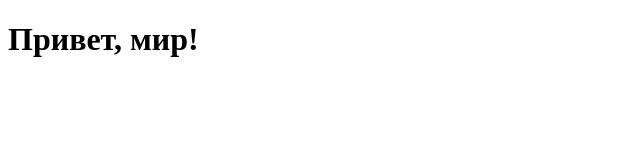
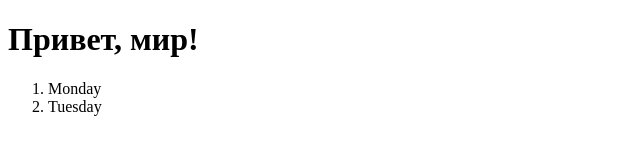
Before and after one commit to SerhiiRuban81/HtmlExample, a plain HTML site: page index.html in a window 1280 px wide. Shown: the whole page, without its empty margins (0-640 px from the left). Drawn offline with Linux system fonts and the light colour scheme.

Commit message:
Добавлен список дней

```diff
--- a/index.html
+++ b/index.html
@@ -6,5 +6,9 @@
 </head>
 <body>
     <h1>Привет, мир!</h1>
+    <ol>
+        <li>Monday</li>
+        <li>Tuesday</li>
+    </ol>
 </body>
 </html>
```
